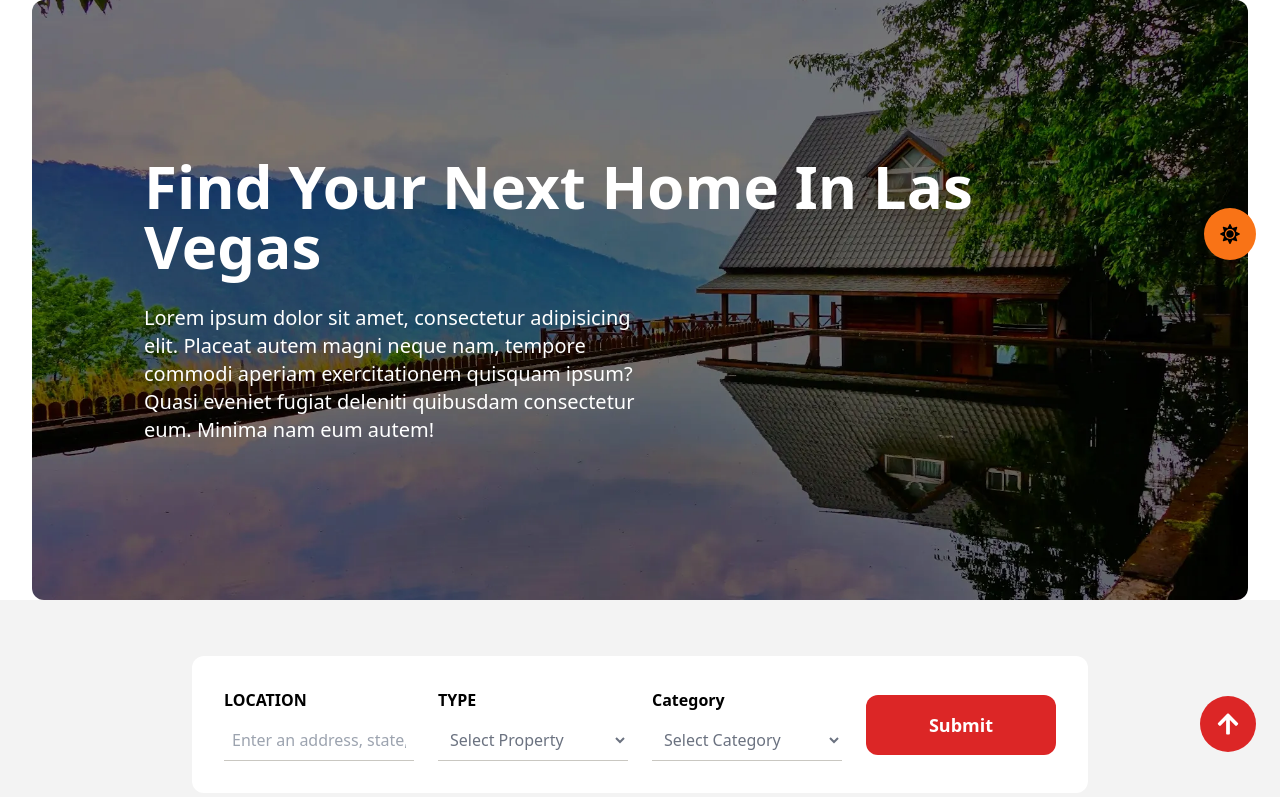
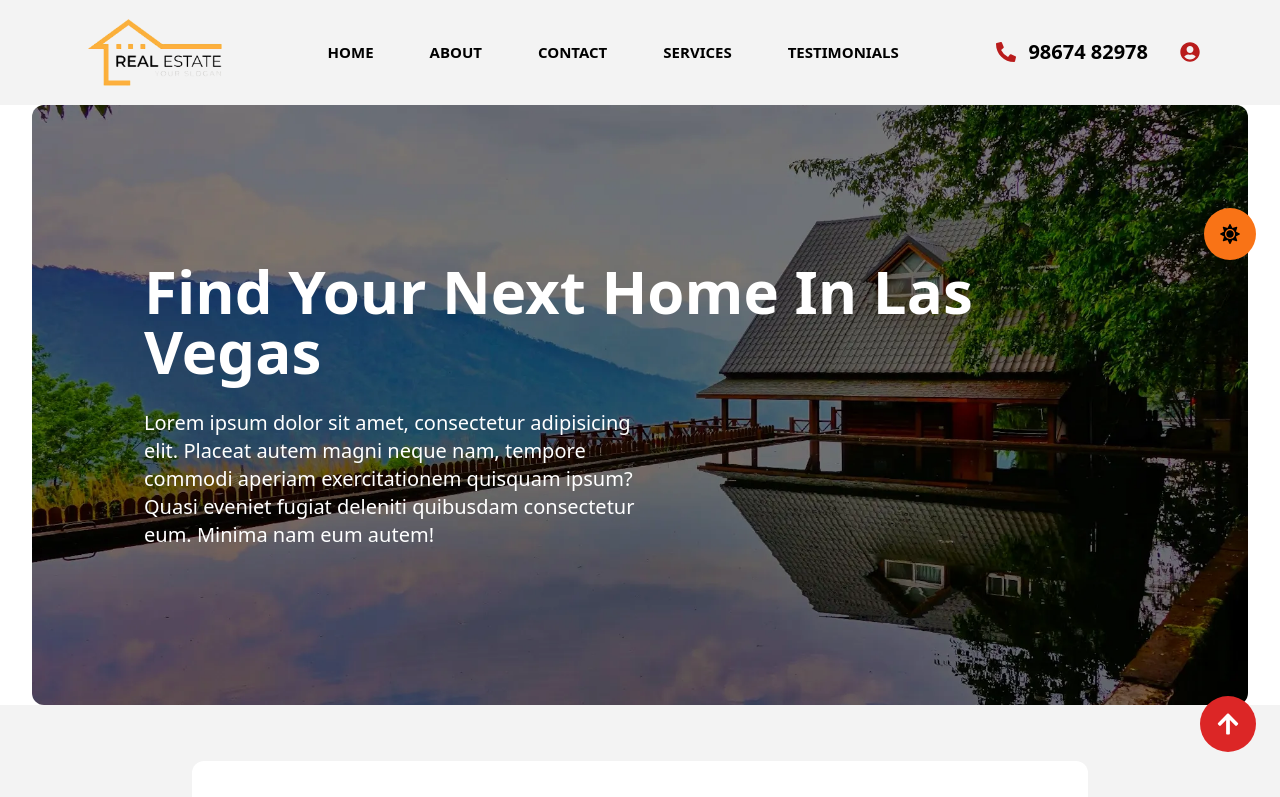
Before and after one commit to surbhi713/real-estate-react-project, a React (Vite) app: page / in a window 1280 px wide. Shown: the top 797 px of the page. Built offline with nearby package versions, Linux system fonts and the light colour scheme.

Commit message:
header complete, darkmode bug solved

```diff
--- a/src/components/DarkModeContext.jsx
+++ b/src/components/DarkModeContext.jsx
@@ -4,15 +4,15 @@
 const DarkModeContext = createContext();
 
 const DarkModeProvider = ({ children }) => {
-    const [darkMode, setDarkMode] = useState(false);
+    const [darkmode, setDarkMode] = useState(false);
 
     const toggleDarkMode = () => {
-        setDarkMode(!darkMode);
+        setDarkMode(!darkmode);
         // You may also save the dark mode preference in localStorage or a state management tool
     };
 
     return (
-        <DarkModeContext.Provider value={{ darkMode, toggleDarkMode }}>
+        <DarkModeContext.Provider value={{ darkmode, toggleDarkMode }}>
             {children}
         </DarkModeContext.Provider>
     );
--- a/src/components/Footer.jsx
+++ b/src/components/Footer.jsx
@@ -1,4 +1,4 @@
-import React, { use } from 'react'
+import React from 'react'
 import { useDarkMode } from './DarkModeContext'
 import {FaFacebook,FaInstagram,FaYoutube,FaTwitter,FaBuilding,FaFax,FaMobile,FaMoon,FaSun,
   FaArrowUp} from 'react-icons/fa'
--- a/src/components/Header.jsx
+++ b/src/components/Header.jsx
@@ -1,10 +1,104 @@
-import React from 'react'
+import React, { useState } from 'react'
+import { Link}from "react-scroll"
+import {FaXmark,FaBars} from "react-icons/fa6";
+import { useDarkMode } from './DarkModeContext';
+import logo from '../../assets/images/logo.png'
+import {FaPhoneAlt,FaUserCircle } from "react-icons/fa";
+
 
 function Header() {
+
+  const [isMenuOpen, setIsMenuOpen] = useState(false); //false is initial state.
+  //“I want to keep track of whether the menu is open.
+  // It starts off as closed (false).
+  // I can use setIsMenuOpen(true) to open it, or setIsMenuOpen(false) to close it.”
+
+  const {darkmode,toggleDarkMode} =useDarkMode();
+
+  const togglemenu =()=>{
+    setIsMenuOpen(!isMenuOpen)        //Toggle menu open/close
+  }
+
+  const closemenu =()=>{
+    setIsMenuOpen(false)              //Force menu to close
+  }
+
+
+  const navItmes =[
+    {
+      link:'Home' , path:'home'
+    },
+    {
+      link:'About' , path:'about'
+    },
+    {
+      link:'Contact' , path:'contact'
+    },
+    {
+      link:'Services' , path:'services'
+    },
+    {
+      link:'Testimonials' , path:'testimonials'
+    },
+  ]
   return (
-    <div>
+   <nav className={`${darkmode ? 'dark:bg-black' : 'light bg-[#f3f3f3]'} flex justify-between items-center
+   gap-4 lg:px-20 px-4 py-3 sticky top-0 z-30`}>
 
+      <div id='logo'>
+      <img src={logo} alt="company logo" className='w-[120px] dark:invert lg:w-[150px]' />
+      </div>
+
+    {/* what new we leant? link to and path */}
+
+    <ul className='lg:flex justify-center items-center gap-8 hidden'>
+      {
+        navItmes.map(({link,path})=>(
+          <Link key={path} to={path} spy={true} offset={-100} smooth={true}
+          className='text-black text-[15px] font-semibold uppercase cursor-pointer
+          px-3 py-2 rounded-lg dark:text-white hover:bg-red-600 hover:text-white'>{link}</Link>
+        ))
+      }
+
+    </ul>
+
+    {/* mobile menu icon starts here */}
+
+
+    <div className='flex justify-center items-center lg:hidden' onClick={togglemenu}>
+      <div>
+        {isMenuOpen? <FaXmark className='text-black text-2xl cursor-pointer py
+        dark:text-white'/> : <FaBars className='text-black text-2xl cursor-pointer
+        dark:text-white'/>}
+      </div>
     </div>
+
+   <div className={`${isMenuOpen? 'flex' : 'hidden'}  w-full h-fit  bg-slate-800 p-4
+   absolute top-[80px] left-0'`} onClick={closemenu}>
+    <ul className='flex flex-col justify-center items-center gap-2 w-full '>
+      {
+        navItmes.map(({link,path})=>(
+        <Link key={path} spy={true} offset={-100} smooth={true}
+        className='text-black text-[15px] font-semibold uppercase cursor-pointer
+          px-3 py-2 rounded-lg dark:text-white hover:bg-red-600 hover:text-white'>{link}</Link>
+        ))
+      }
+    </ul>
+   </div>
+
+      <div className='flex  justify-center items-center lg:gap-8 gap-2'>
+        <div className='flex justify-between items-center lg:gap-3 gap-1'>
+          <FaPhoneAlt className='size-5 text-red-700'/>
+          <h1 className='text-sm lg:text-xl text-black dark:text-white font-semibold'>
+            98674 82978
+          </h1>
+        </div>
+        <FaUserCircle className='size-5 text-red-700'/>
+      </div>
+
+
+      </nav>
+
   )
 }
 
--- a/src/sections/About.jsx
+++ b/src/sections/About.jsx
@@ -13,6 +13,7 @@
       delay:100,
     })
   },[])
+
   const {darkmode, toggleDarkMode} = useDarkMode()
 
   return (
```
